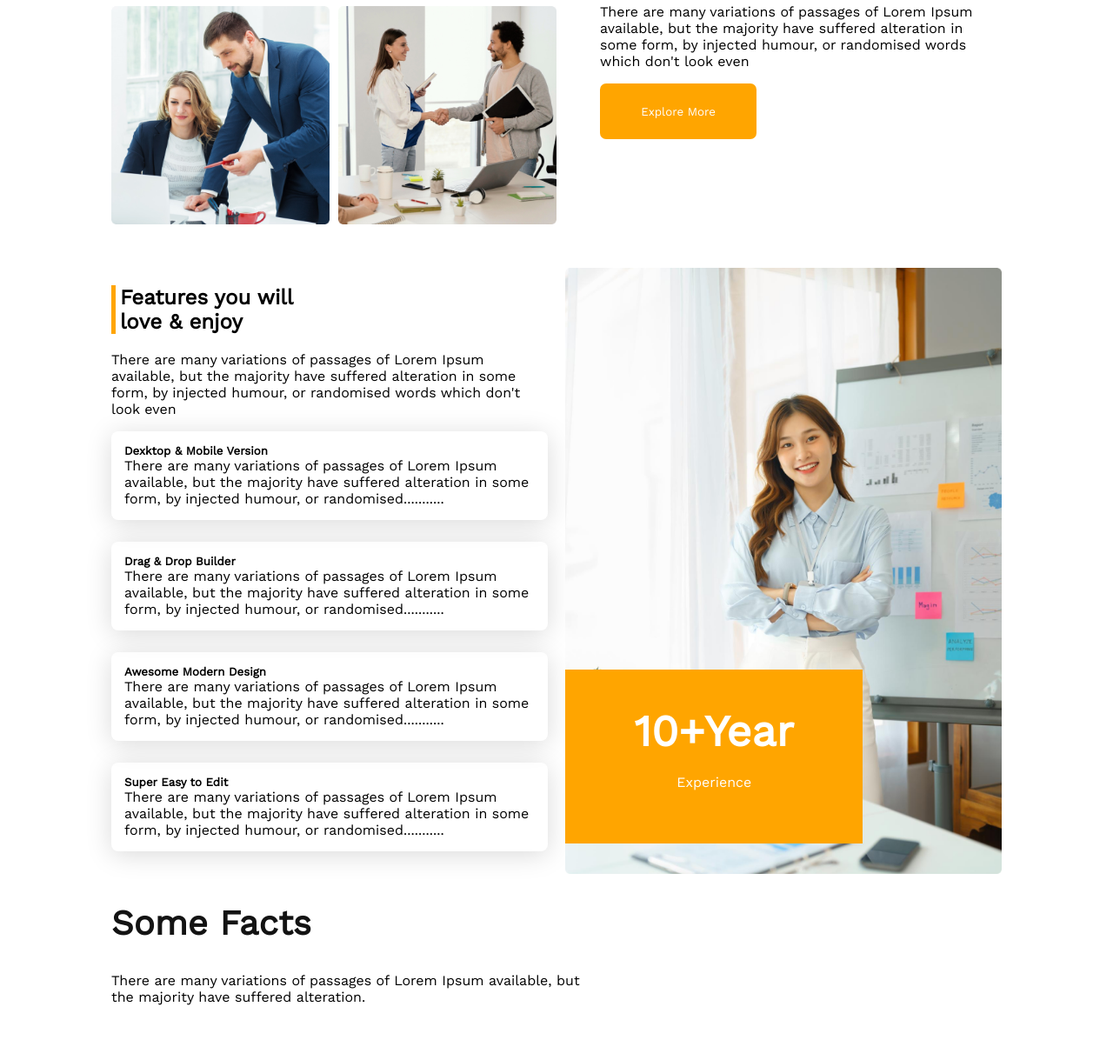
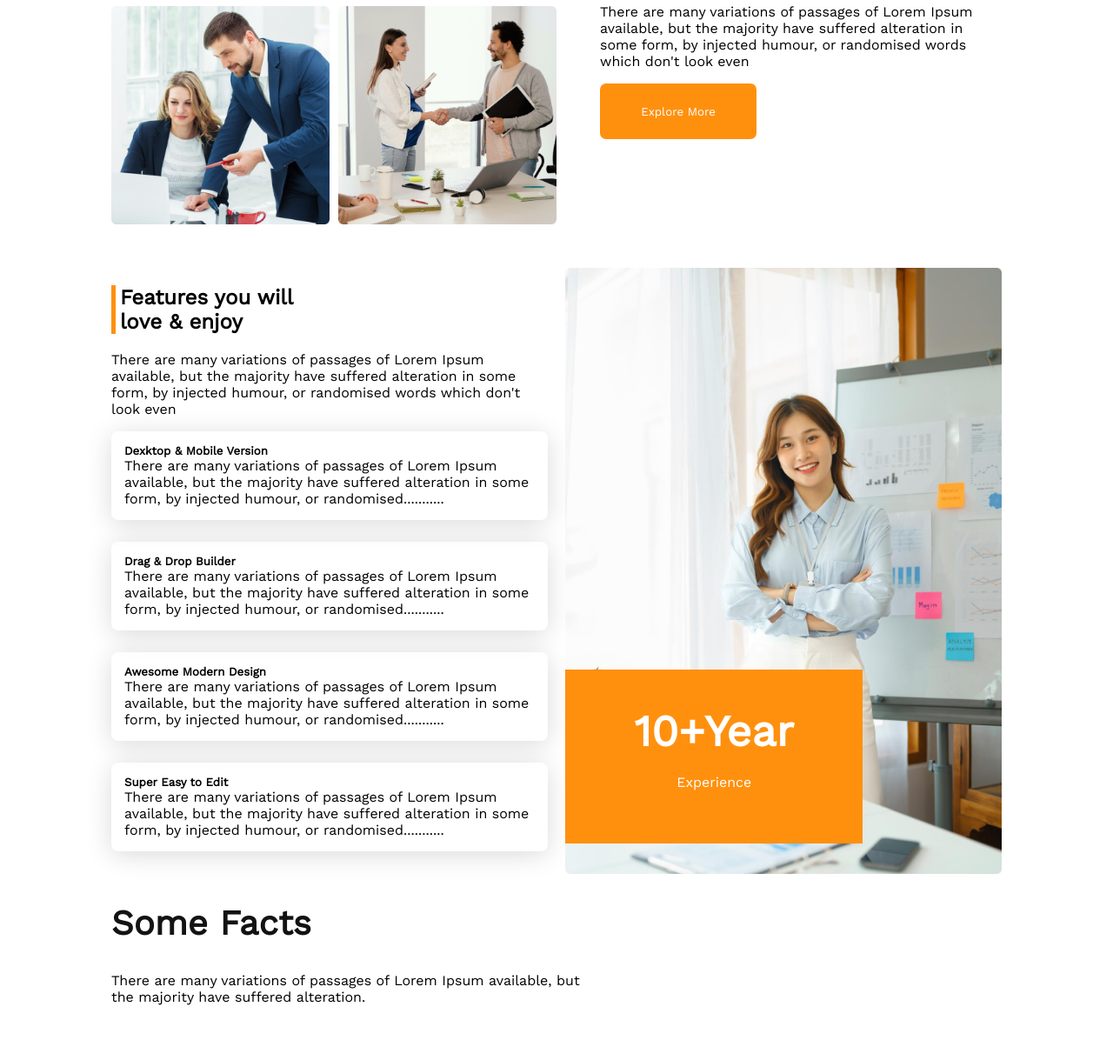
Before and after one commit to Jewel3141/assignment2, a plain HTML site: page index.html in a window 1280 px wide. Shown: the part 1235-2454 px from the top of the page at 87% size. Drawn offline with nearby package versions, Linux system fonts and the light colour scheme.

Commit message:
done assignment

```diff
--- a/styles/style.css
+++ b/styles/style.css
@@ -54,7 +54,7 @@ header {
 
 .primary-button {
   padding: 10px 15px;
-  background: orange;
+  background: #FF900E;
   color: #fff;
   border: none;
   border-radius: 7px;
@@ -125,7 +125,7 @@ img {
 
 .feature-descriptions h1::after {
   content: '';
-  background-color: orange;
+  background-color: #FF900E;
   width: 5px;
   top: 0;
   height: 100%;
@@ -152,7 +152,7 @@ img {
 
   position: absolute;
   bottom: 5%;
-  background-color: orange;
+  background-color: #FF900E;
   left: 51%;
   color: #fff;
   text-align: center;
@@ -191,7 +191,7 @@ img {
 .fact-item {
   text-align: center;
   padding: 20px;
-  border: 1px solid orange;
+  border: 1px solid #FF900E;
   border-radius: 5px;
   width: 160px;
   height: 160px;
@@ -227,7 +227,7 @@ img {
 
   50% {
     transform: scale(1.3, 1.3);
-    background-color: orange;
+    background-color: #FF900E;
     color: #fff;
   }
 
@@ -306,7 +306,7 @@ img {
   background-color: rgba(240, 248, 255, 0.62);
 }
 
-.team-item  img {
+.team-item img {
   width: 100px;
   border-radius: 50%;
   height: 100px;
@@ -404,4 +404,5 @@ img {
   }
 
 }
+
 /* mobile responsive end  */
```
